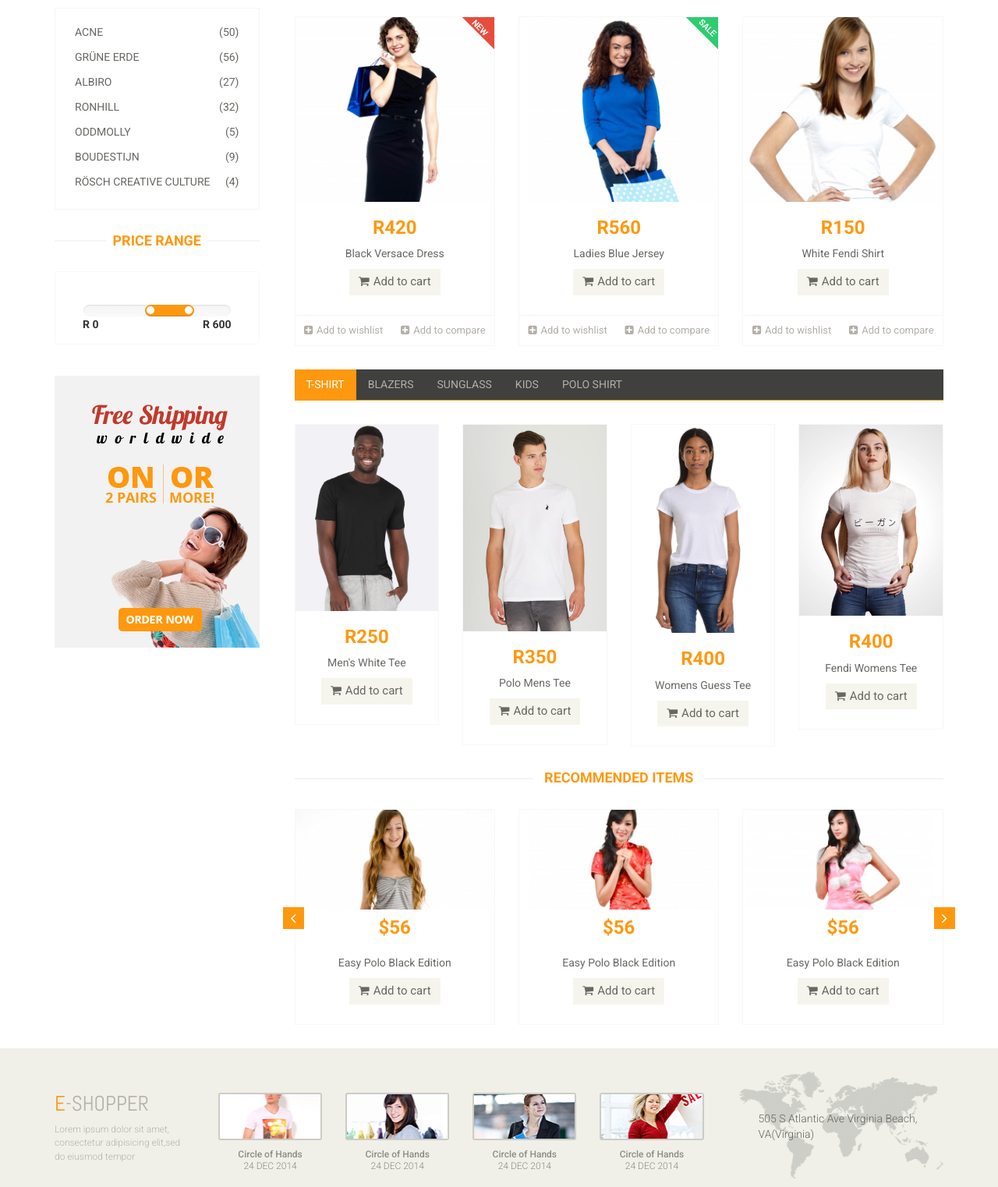
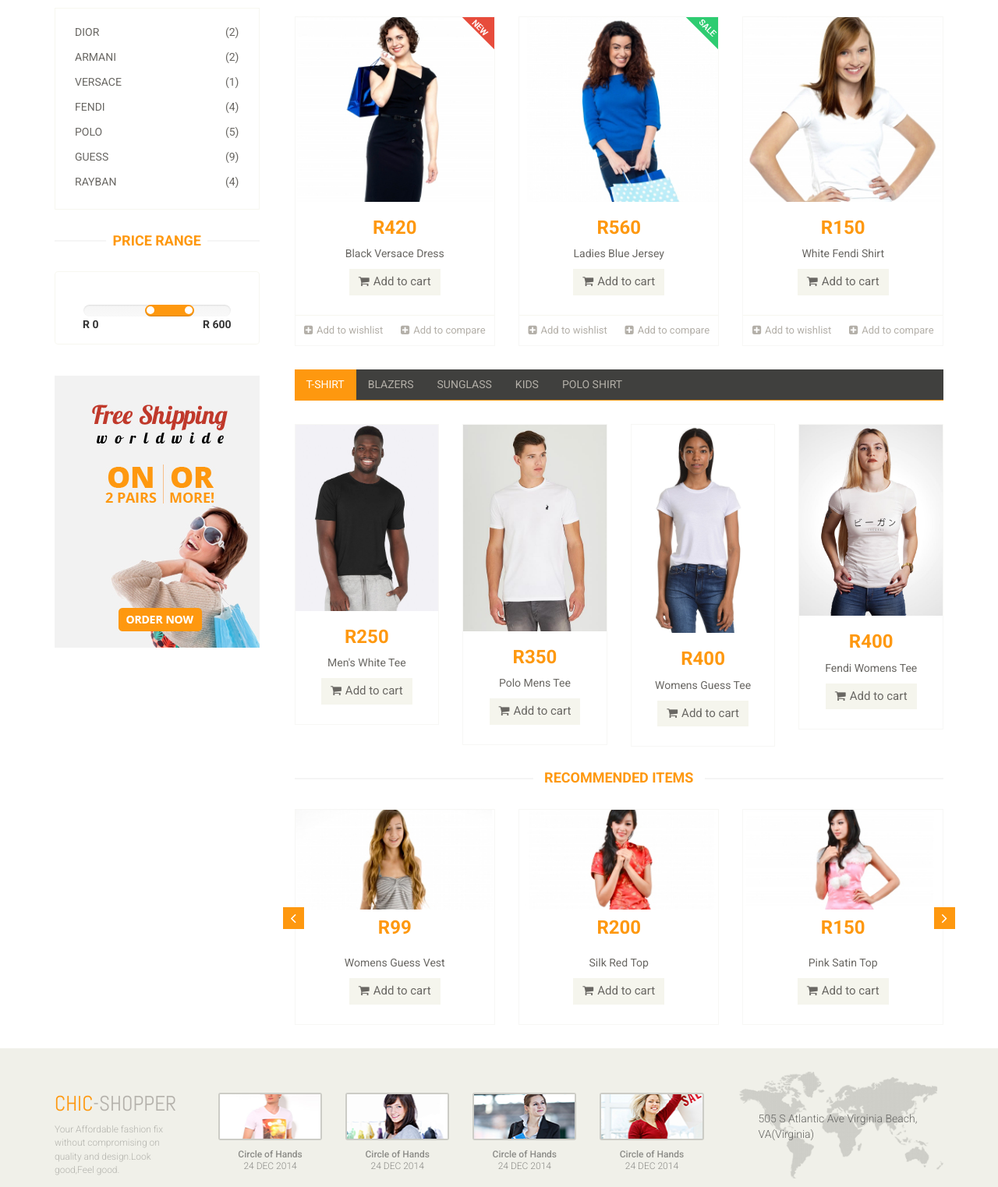
Before and after one commit to SinazoZama/sinazozama.github.io, a plain HTML site: page index.html in a window 1280 px wide. Shown: the part 1181-2704 px from the top of the page at 78% size. Drawn offline with Linux system fonts and the light colour scheme.

Commit message:
Updated Recommnended Items and Footer

```diff
--- a/index.html
+++ b/index.html
@@ -325,13 +325,13 @@
 							<h2>Brands</h2>
 							<div class="brands-name">
 								<ul class="nav nav-pills nav-stacked">
-									<li><a href="#"> <span class="pull-right">(50)</span>Acne</a></li>
-									<li><a href="#"> <span class="pull-right">(56)</span>Grüne Erde</a></li>
-									<li><a href="#"> <span class="pull-right">(27)</span>Albiro</a></li>
-									<li><a href="#"> <span class="pull-right">(32)</span>Ronhill</a></li>
-									<li><a href="#"> <span class="pull-right">(5)</span>Oddmolly</a></li>
-									<li><a href="#"> <span class="pull-right">(9)</span>Boudestijn</a></li>
-									<li><a href="#"> <span class="pull-right">(4)</span>Rösch creative culture</a></li>
+									<li><a href="#"> <span class="pull-right">(2)</span>Dior</a></li>
+									<li><a href="#"> <span class="pull-right">(2)</span>Armani</a></li>
+									<li><a href="#"> <span class="pull-right">(1)</span>Versace</a></li>
+									<li><a href="#"> <span class="pull-right">(4)</span>Fendi</a></li>
+									<li><a href="#"> <span class="pull-right">(5)</span>Polo</a></li>
+									<li><a href="#"> <span class="pull-right">(9)</span>Guess</a></li>
+									<li><a href="#"> <span class="pull-right">(4)</span>RayBan</a></li>
 								</ul>
 							</div>
 						</div><!--/brands_products-->
@@ -808,8 +808,8 @@
 											<div class="single-products">
 												<div class="productinfo text-center">
 													<img src="images/home/recommend1.jpg" alt="" />
-													<h2>$56</h2>
-													<p>Easy Polo Black Edition</p>
+													<h2>R99</h2>
+													<p>Womens Guess Vest</p>
 													<a href="#" class="btn btn-default add-to-cart"><i class="fa fa-shopping-cart"></i>Add to cart</a>
 												</div>
 
@@ -821,8 +821,8 @@
 											<div class="single-products">
 												<div class="productinfo text-center">
 													<img src="images/home/recommend2.jpg" alt="" />
-													<h2>$56</h2>
-													<p>Easy Polo Black Edition</p>
+													<h2>R200</h2>
+													<p>Silk Red Top</p>
 													<a href="#" class="btn btn-default add-to-cart"><i class="fa fa-shopping-cart"></i>Add to cart</a>
 												</div>
 
@@ -834,8 +834,8 @@
 											<div class="single-products">
 												<div class="productinfo text-center">
 													<img src="images/home/recommend3.jpg" alt="" />
-													<h2>$56</h2>
-													<p>Easy Polo Black Edition</p>
+													<h2>R150</h2>
+													<p>Pink Satin Top</p>
 													<a href="#" class="btn btn-default add-to-cart"><i class="fa fa-shopping-cart"></i>Add to cart</a>
 												</div>
 
@@ -849,8 +849,8 @@
 											<div class="single-products">
 												<div class="productinfo text-center">
 													<img src="images/home/recommend1.jpg" alt="" />
-													<h2>$56</h2>
-													<p>Easy Polo Black Edition</p>
+													<h2>R99</h2>
+													<p>Womens Guess Vest</p>
 													<a href="#" class="btn btn-default add-to-cart"><i class="fa fa-shopping-cart"></i>Add to cart</a>
 												</div>
 
@@ -862,8 +862,8 @@
 											<div class="single-products">
 												<div class="productinfo text-center">
 													<img src="images/home/recommend2.jpg" alt="" />
-													<h2>$56</h2>
-													<p>Easy Polo Black Edition</p>
+													<h2>R200</h2>
+													<p>Silk Red Top</p>
 													<a href="#" class="btn btn-default add-to-cart"><i class="fa fa-shopping-cart"></i>Add to cart</a>
 												</div>
 
@@ -875,8 +875,8 @@
 											<div class="single-products">
 												<div class="productinfo text-center">
 													<img src="images/home/recommend3.jpg" alt="" />
-													<h2>$56</h2>
-													<p>Easy Polo Black Edition</p>
+													<h2>R150</h2>
+													<p>Pink Satin Top</p>
 													<a href="#" class="btn btn-default add-to-cart"><i class="fa fa-shopping-cart"></i>Add to cart</a>
 												</div>
 
@@ -905,8 +905,8 @@
 				<div class="row">
 					<div class="col-sm-2">
 						<div class="companyinfo">
-							<h2><span>e</span>-shopper</h2>
-							<p>Lorem ipsum dolor sit amet, consectetur adipisicing elit,sed do eiusmod tempor</p>
+							<h2><span>Chic</span>-shopper</h2>
+							<p>Your Affordable fashion fix without compromising on quality and design.Look good,Feel good.</p>
 						</div>
 					</div>
 					<div class="col-sm-7">
@@ -1049,8 +1049,8 @@
 		<div class="footer-bottom">
 			<div class="container">
 				<div class="row">
-					<p class="pull-left">Copyright © 2013 E-SHOPPER Inc. All rights reserved.</p>
-					<p class="pull-right">Designed by <span><a target="_blank" href="http://www.themeum.com">Themeum</a></span></p>
+					<p class="pull-left">Copyright © 2021 Chic-SHOPPER Inc. All rights reserved.</p>
+					<p class="pull-right">Designed by <span><a target="_blank" href="#">Themeum</a></span></p>
 				</div>
 			</div>
 		</div>
```
